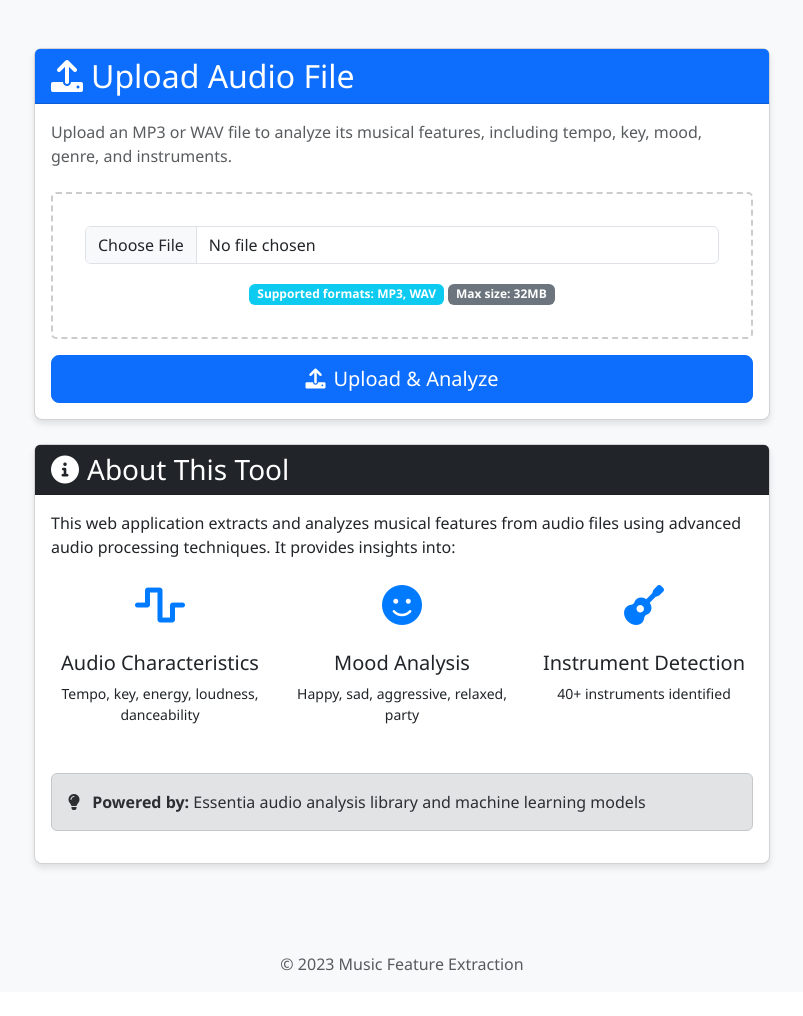
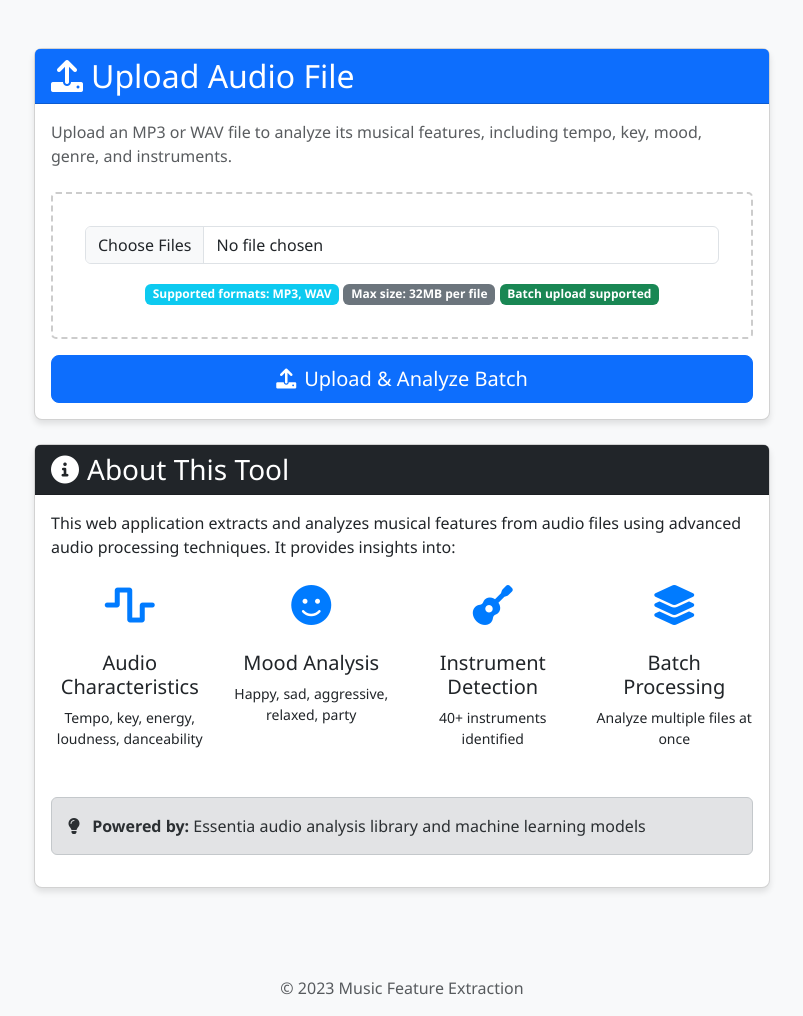
Before and after one commit to jasonmokk/music-feature-extraction, a Flask app: page / in a window 1280 px wide. Shown: the part 56-1072 px from the top of the page, without its empty margins (238-1041 px from the left). Before the commit the page ends 1027 px from the top, so only its background shows below. Run offline with Flask 2, Linux system fonts and the light colour scheme.

Commit message:
implement batch upload

```diff
--- a/web/app.py
+++ b/web/app.py
@@ -14,6 +14,7 @@ import plotly.express as px
 import plotly.graph_objects as go
 from werkzeug.utils import secure_filename
 from flask import Flask, render_template, request, redirect, url_for, flash, jsonify, send_from_directory
+from collections import defaultdict, Counter
 
 # Add the project root to the Python path
 sys.path.insert(0, os.path.abspath(os.path.join(os.path.dirname(__file__), '..')))
@@ -31,12 +32,14 @@ app = Flask(__name__)
 app.secret_key = os.urandom(24)
 app.config['UPLOAD_FOLDER'] = os.path.join(os.path.dirname(os.path.abspath(__file__)), 'static', 'uploads')
 app.config['RESULTS_FOLDER'] = os.path.join(os.path.dirname(os.path.abspath(__file__)), 'static', 'results')
+app.config['BATCH_FOLDER'] = os.path.join(os.path.dirname(os.path.abspath(__file__)), 'static', 'batch_results')
 app.config['MAX_CONTENT_LENGTH'] = 32 * 1024 * 1024  # 32 MB max upload size
 app.config['ALLOWED_EXTENSIONS'] = {'mp3', 'wav'}
 
 # Ensure directories exist
 os.makedirs(app.config['UPLOAD_FOLDER'], exist_ok=True)
 os.makedirs(app.config['RESULTS_FOLDER'], exist_ok=True)
+os.makedirs(app.config['BATCH_FOLDER'], exist_ok=True)
 
 # Initialize classifiers globally to avoid reload overhead
 models_dir = get_models_dir()
@@ -44,6 +47,9 @@ mood_classifier = MoodClassifier(models_dir)
 genre_classifier = GenreClassifier(models_dir)
 instrument_detector = InstrumentDetector(models_dir)
 mood_theme_classifier = MoodThemeClassifier(models_dir)
+
+# In-memory storage for batch tracking
+batch_registry = {}
 
 def allowed_file(filename):
     """Check if the uploaded file is allowed."""
@@ -69,6 +75,11 @@ def upload_file():
         flash('No file selected')
         return redirect(request.url)
 
+    # Get batch information if provided
+    batch_id = request.form.get('batch_id', str(uuid.uuid4()))
+    file_index = request.form.get('file_index', 0)
+    total_files = request.form.get('total_files', 1)
+
     # Process valid file
     if file and allowed_file(file.filename):
         # Generate a unique ID for this analysis
@@ -78,10 +89,29 @@ def upload_file():
         analysis_dir = os.path.join(app.config['RESULTS_FOLDER'], analysis_id)
         os.makedirs(analysis_dir, exist_ok=True)
 
+        # Create batch directory if new batch
+        batch_dir = os.path.join(app.config['BATCH_FOLDER'], batch_id)
+        os.makedirs(batch_dir, exist_ok=True)
+
+        # Register analysis in batch
+        if batch_id not in batch_registry:
+            batch_registry[batch_id] = {
+                'files': [],
+                'total_files': int(total_files),
+                'processed_files': 0
+            }
+
         # Secure the filename and save the file
         filename = secure_filename(file.filename)
         file_path = os.path.join(app.config['UPLOAD_FOLDER'], filename)
         file.save(file_path)
+
+        # Add file to batch registry
+        batch_registry[batch_id]['files'].append({
+            'analysis_id': analysis_id,
+            'filename': filename,
+            'file_path': file_path
+        })
 
         # Return the analysis ID for AJAX polling
         return jsonify({
@@ -89,7 +119,8 @@ def upload_file():
             'message': 'File uploaded successfully',
             'analysis_id': analysis_id,
             'filename': filename,
-            'file_path': file_path
+            'file_path': file_path,
+            'batch_id': batch_id
         })
 
     flash('Invalid file type. Please upload MP3 or WAV files.')
@@ -98,6 +129,8 @@ def upload_file():
 @app.route('/analyze/<analysis_id>/<filename>', methods=['POST'])
 def analyze_file(analysis_id, filename):
     """Run the analysis pipeline on the uploaded file."""
+    batch_id = request.form.get('batch_id')
+
     try:
         # File paths
         file_path = os.path.join(app.config['UPLOAD_FOLDER'], secure_filename(filename))
@@ -141,10 +174,47 @@ def analyze_file(analysis_id, filename):
         # Generate visualizations
         generate_visualizations(analysis_id, result_dir)
 
+        # Update batch information
+        if batch_id and batch_id in batch_registry:
+            batch_registry[batch_id]['processed_files'] += 1
+
+            # Find the file in the batch and update its data
+            for file_info in batch_registry[batch_id]['files']:
+                if file_info['analysis_id'] == analysis_id:
+                    file_info.update({
+                        'basic_features': basic_features,
+                        'mood': mood_results,
+                        'instruments': instrument_results,
+                        'mood_theme': mood_theme_results
+                    })
+
+                    # Determine primary mood and instrument
+                    if mood_results:
+                        # Get the mood with highest value
+                        primary_mood = max(
+                            [(k, v) for k, v in mood_results.items() if k != 'filename'],
+                            key=lambda x: x[1] if x[1] is not None else 0
+                        )
+                        file_info['primary_mood'] = primary_mood[0].replace('mood_', '').capitalize()
+
+                    if instrument_results:
+                        # Get the instrument with highest value
+                        primary_instrument = max(
+                            [(k, v) for k, v in instrument_results.items() if k != 'filename'],
+                            key=lambda x: x[1] if x[1] is not None else 0
+                        )
+                        file_info['primary_instrument'] = primary_instrument[0].capitalize()
+
+            # Check if all files in batch have been processed
+            if batch_registry[batch_id]['processed_files'] >= batch_registry[batch_id]['total_files']:
+                # Generate batch summary
+                generate_batch_summary(batch_id)
+
         return jsonify({
             'success': True,
             'message': 'Analysis completed successfully',
-            'analysis_id': analysis_id
+            'analysis_id': analysis_id,
+            'batch_id': batch_id
         })
 
     except Exception as e:
@@ -254,9 +324,146 @@ def generate_visualizations(analysis_id, result_dir):
     except Exception as e:
         print(f"Error generating visualizations: {e}")
 
+def generate_batch_summary(batch_id):
+    """Generate summary visualizations for a batch of files."""
+    try:
+        batch_dir = os.path.join(app.config['BATCH_FOLDER'], batch_id)
+
+        # Extract data from batch files
+        batch_files = batch_registry[batch_id]['files']
+
+        # Collect all mood data
+        all_moods = defaultdict(list)
+        for file_info in batch_files:
+            if 'mood' in file_info:
+                for mood, value in file_info['mood'].items():
+                    if mood != 'filename' and value is not None:
+                        all_moods[mood.replace('mood_', '').capitalize()].append(value)
+
+        # Calculate average mood values
+        avg_moods = {mood: sum(values) / len(values) for mood, values in all_moods.items()}
+
+        # Create mood distribution pie chart
+        fig = go.Figure(data=[go.Pie(
+            labels=list(avg_moods.keys()),
+            values=list(avg_moods.values()),
+            hole=.3
+        )])
+        fig.update_layout(title="Mood Distribution Across All Files")
+        mood_json = json.dumps(fig, cls=plotly.utils.PlotlyJSONEncoder)
+        with open(os.path.join(batch_dir, 'mood_distribution.json'), 'w') as f:
+            f.write(mood_json)
+
+        # Collect all instrument data
+        all_instruments = defaultdict(list)
+        for file_info in batch_files:
+            if 'instruments' in file_info:
+                for inst, value in file_info['instruments'].items():
+                    if inst != 'filename' and value is not None and isinstance(value, (int, float)):
+                        all_instruments[inst.capitalize()].append(value)
+
+        # Calculate average instrument values and get top 10
+        avg_instruments = {inst: sum(values) / len(values) for inst, values in all_instruments.items()}
+        top_instruments = sorted(avg_instruments.items(), key=lambda x: x[1], reverse=True)[:10]
+
+        # Create instrument distribution bar chart
+        fig = go.Figure([go.Bar(
+            x=[i[0] for i in top_instruments],
+            y=[i[1] for i in top_instruments],
+            marker_color='rgb(55, 83, 109)'
+        )])
+        fig.update_layout(
+            title="Top 10 Instruments Across All Files",
+            xaxis_title="Instrument",
+            yaxis_title="Average Probability",
+            yaxis=dict(range=[0, 1])
+        )
+        instrument_json = json.dumps(fig, cls=plotly.utils.PlotlyJSONEncoder)
+        with open(os.path.join(batch_dir, 'instrument_distribution.json'), 'w') as f:
+            f.write(instrument_json)
+
+        # Collect all tempo data
+        all_tempos = []
+        for file_info in batch_files:
+            if 'basic_features' in file_info and 'tempo' in file_info['basic_features']:
+                tempo = file_info['basic_features']['tempo']
+                if tempo is not None:
+                    all_tempos.append(tempo)
+
+        # Create tempo histogram
+        fig = go.Figure(data=[go.Histogram(
+            x=all_tempos,
+            nbinsx=20,
+            marker_color='rgb(245, 177, 66)'
+        )])
+        fig.update_layout(
+            title="Tempo Distribution",
+            xaxis_title="Tempo (BPM)",
+            yaxis_title="Number of Files"
+        )
+        tempo_json = json.dumps(fig, cls=plotly.utils.PlotlyJSONEncoder)
+        with open(os.path.join(batch_dir, 'tempo_distribution.json'), 'w') as f:
+            f.write(tempo_json)
+
+        # Save batch summary data
+        with open(os.path.join(batch_dir, 'batch_summary.json'), 'w') as f:
+            json.dump({
+                'batch_id': batch_id,
+                'total_files': len(batch_files),
+                'file_summaries': [
+                    {
+                        'analysis_id': file_info['analysis_id'],
+                        'filename': file_info['filename'],
+                        'duration': file_info.get('basic_features', {}).get('duration'),
+                        'tempo': file_info.get('basic_features', {}).get('tempo'),
+                        'key': file_info.get('basic_features', {}).get('key'),
+                        'scale': file_info.get('basic_features', {}).get('scale'),
+                        'energy': file_info.get('basic_features', {}).get('energy'),
+                        'primary_mood': file_info.get('primary_mood'),
+                        'primary_instrument': file_info.get('primary_instrument')
+                    }
+                    for file_info in batch_files
+                ]
+            }, f, indent=2)
+
+    except Exception as e:
+        print(f"Error generating batch summary: {e}")
+
+@app.route('/batch-results/<batch_id>')
+def show_batch_results(batch_id):
+    """Show batch analysis results page."""
+    batch_dir = os.path.join(app.config['BATCH_FOLDER'], batch_id)
+
+    # Check if batch exists
+    if not os.path.exists(batch_dir):
+        flash('Batch analysis not found')
+        return redirect(url_for('index'))
+
+    # Load batch summary
+    with open(os.path.join(batch_dir, 'batch_summary.json'), 'r') as f:
+        batch_summary = json.load(f)
+
+    # Load distribution charts
+    chart_data = {}
+    for chart_type in ['mood_distribution', 'instrument_distribution', 'tempo_distribution']:
+        chart_path = os.path.join(batch_dir, f'{chart_type}.json')
+        if os.path.exists(chart_path):
+            with open(chart_path, 'r') as f:
+                chart_data[chart_type] = f.read()
+
+    return render_template(
+        'batch-results.html',
+        batch_id=batch_id,
+        total_files=batch_summary['total_files'],
+        batch_files=batch_summary['file_summaries'],
+        mood_distribution=chart_data.get('mood_distribution'),
+        instrument_distribution=chart_data.get('instrument_distribution'),
+        tempo_distribution=chart_data.get('tempo_distribution')
+    )
+
 @app.route('/results/<analysis_id>')
 def show_results(analysis_id):
-    """Show analysis results page."""
+    """Show individual file analysis results page."""
     result_dir = os.path.join(app.config['RESULTS_FOLDER'], analysis_id)
 
     # Check if analysis exists
@@ -285,6 +492,35 @@ def show_results(analysis_id):
         chart_files=chart_files
     )
 
+@app.route('/export-batch/<batch_id>')
+def export_batch_results(batch_id):
+    """Export batch results as CSV."""
+    batch_dir = os.path.join(app.config['BATCH_FOLDER'], batch_id)
+
+    # Check if batch exists
+    if not os.path.exists(batch_dir) or not os.path.exists(os.path.join(batch_dir, 'batch_summary.json')):
+        flash('Batch not found')
+        return redirect(url_for('index'))
+
+    # Load batch summary
+    with open(os.path.join(batch_dir, 'batch_summary.json'), 'r') as f:
+        batch_summary = json.load(f)
+
+    # Create DataFrame from file summaries
+    df = pd.DataFrame(batch_summary['file_summaries'])
+
+    # Save to CSV
+    csv_path = os.path.join(batch_dir, 'batch_export.csv')
+    df.to_csv(csv_path, index=False)
+
+    # Return the file
+    return send_from_directory(
+        os.path.dirname(csv_path),
+        os.path.basename(csv_path),
+        as_attachment=True,
+        download_name=f'music_analysis_batch_{batch_id}.csv'
+    )
+
 @app.route('/static/<path:filename>')
 def static_files(filename):
     """Serve static files."""
--- a/web/static/js/upload.js
+++ b/web/static/js/upload.js
@@ -1,6 +1,6 @@
 /**
  * Music Feature Extraction Web UI
- * JavaScript for handling file upload and analysis.
+ * JavaScript for handling file upload and batch analysis.
  */
 
 $(document).ready(function() {
@@ -8,25 +8,39 @@ $(document).ready(function() {
     $('#upload-form').on('submit', function(e) {
         e.preventDefault();
 
-        // Get the file
+        // Get the files
         const fileInput = document.getElementById('file');
         if (!fileInput.files.length) {
-            alert('Please select a file to upload');
+            alert('Please select at least one file to upload');
             return;
         }
 
-        const file = fileInput.files[0];
+        const files = fileInput.files;
+        const totalFiles = files.length;
+        let validFiles = [];
 
-        // Check file size (max 32MB)
-        if (file.size > 32 * 1024 * 1024) {
-            alert('File size exceeds the 32MB limit');
-            return;
+        // Validate all files
+        for (let i = 0; i < totalFiles; i++) {
+            const file = files[i];
+
+            // Check file size (max 32MB)
+            if (file.size > 32 * 1024 * 1024) {
+                alert(`File ${file.name} exceeds the 32MB limit and will be skipped`);
+                continue;
+            }
+
+            // Check file type
+            const fileType = file.name.split('.').pop().toLowerCase();
+            if (!['mp3', 'wav'].includes(fileType)) {
+                alert(`File ${file.name} is not an MP3 or WAV file and will be skipped`);
+                continue;
+            }
+
+            validFiles.push(file);
         }
 
-        // Check file type
-        const fileType = file.name.split('.').pop().toLowerCase();
-        if (!['mp3', 'wav'].includes(fileType)) {
-            alert('Only MP3 and WAV files are supported');
+        if (validFiles.length === 0) {
+            alert('No valid files to process');
             return;
         }
 
@@ -34,9 +48,54 @@ $(document).ready(function() {
         $('#upload-container').addClass('d-none');
         $('#progress-container').removeClass('d-none');
 
-        // Prepare form data for upload
+        // Create a batch ID for this upload
+        const batchId = generateUUID();
+
+        // Track progress
+        let filesProcessed = 0;
+        let totalProgress = 0;
+
+        // Start processing each file
+        processNextFile(validFiles, 0, batchId, totalFiles);
+    });
+
+    /**
+     * Process files one by one
+     */
+    function processNextFile(files, index, batchId, totalFiles) {
+        if (index >= files.length) {
+            // All files processed, redirect to batch results
+            $('#status-message').html(`
+                <i class="fas fa-check-circle me-2"></i>
+                All files processed! Loading results...
+            `);
+
+            setTimeout(function() {
+                window.location.href = `/batch-results/${batchId}`;
+            }, 1500);
+
+            return;
+        }
+
+        const file = files[index];
+        const currentFileNum = index + 1;
+
+        // Update status message
+        $('#status-message').html(`
+            <i class="fas fa-file-audio me-2"></i>
+            Processing file ${currentFileNum} of ${files.length}: ${file.name}
+        `);
+
+        // Calculate overall progress percentage
+        const overallProgress = Math.round((index / files.length) * 50);
+        updateProgressBar(overallProgress);
+
+        // Prepare form data for this file
         const formData = new FormData();
         formData.append('file', file);
+        formData.append('batch_id', batchId);
+        formData.append('file_index', index);
+        formData.append('total_files', files.length);
 
         // Upload the file
         $.ajax({
@@ -45,67 +104,75 @@ $(document).ready(function() {
             data: formData,
             processData: false,
             contentType: false,
-            xhr: function() {
-                const xhr = new window.XMLHttpRequest();
-                xhr.upload.addEventListener('progress', function(e) {
-                    if (e.lengthComputable) {
-                        const percent = Math.round((e.loaded / e.total) * 100);
-                        $('#upload-progress').width(percent + '%');
-                        $('#upload-progress').text(percent + '%');
-                    }
-                }, false);
-                return xhr;
+            success: function(response) {
+                if (response.success) {
+                    // Start the analysis for this file
+                    analyzeFile(response.analysis_id, response.filename, batchId, function() {
+                        // Move to next file
+                        processNextFile(files, index + 1, batchId, totalFiles);
+                    });
+                } else {
+                    alert(`Error processing ${file.name}: ${response.message}`);
+                    // Continue with next file despite error
+                    processNextFile(files, index + 1, batchId, totalFiles);
+                }
+            },
+            error: function() {
+                alert(`An error occurred during upload of ${file.name}`);
+                // Continue with next file despite error
+                processNextFile(files, index + 1, batchId, totalFiles);
+            }
+        });
+    }
+
+    /**
+     * Analyze a single file after upload
+     */
+    function analyzeFile(analysisId, filename, batchId, callback) {
+        // Update status
+        $('#status-message').html(`
+            <i class="fas fa-cogs fa-spin me-2"></i>
+            Analyzing features for: ${filename}
+        `);
+
+        $.ajax({
+            url: `/analyze/${analysisId}/${filename}`,
+            type: 'POST',
+            data: {
+                batch_id: batchId
             },
             success: function(response) {
                 if (response.success) {
-                    // Update status
-                    $('#status-message').html(`
-                        <i class="fas fa-cogs fa-spin me-2"></i>
-                        Analyzing audio features...
-                    `);
-                    $('#upload-progress').width('50%');
-                    $('#upload-progress').text('50%');
-
-                    // Start the analysis
-                    startAnalysis(response.analysis_id, response.filename);
+                    // File analyzed successfully
+                    callback();
                 } else {
-                    showError('Upload failed: ' + response.message);
+                    alert(`Analysis failed for ${filename}: ${response.message}`);
+                    callback();
                 }
             },
             error: function() {
-                showError('An error occurred during file upload');
+                alert(`An error occurred during analysis of ${filename}`);
+                callback();
             }
         });
-    });
+    }
 
     /**
-     * Start the analysis process after upload
+     * Update the progress bar
      */
-    function startAnalysis(analysisId, filename) {
-        $.ajax({
-            url: `/analyze/${analysisId}/${filename}`,
-            type: 'POST',
-            success: function(response) {
-                if (response.success) {
-                    // Update progress
-                    $('#upload-progress').width('100%');
-                    $('#upload-progress').text('100%');
-                    $('#status-message').html(`
-                        <i class="fas fa-check-circle me-2"></i>
-                        Analysis complete! Loading results...
-                    `);
+    function updateProgressBar(percent) {
+        $('#upload-progress').width(percent + '%');
+        $('#upload-progress').text(percent + '%');
+    }
 
-                    // Redirect to results page
-                    setTimeout(function() {
-                        window.location.href = `/results/${analysisId}`;
-                    }, 1000);
-                } else {
-                    showError('Analysis failed: ' + response.message);
-                }
-            },
-            error: function() {
-                showError('An error occurred during audio analysis');
-            }
+    /**
+     * Generate a UUID for batch tracking
+     */
+    function generateUUID() {
+        return 'xxxxxxxx-xxxx-4xxx-yxxx-xxxxxxxxxxxx'.replace(/[xy]/g, function(c) {
+            const r = Math.random() * 16 | 0;
+            const v = c === 'x' ? r : (r & 0x3 | 0x8);
+            return v.toString(16);
         });
     }
 
--- a/web/templates/index.html
+++ b/web/templates/index.html
@@ -43,17 +43,18 @@
                             <form id="upload-form" enctype="multipart/form-data">
                                 <div class="mb-3">
                                     <div class="custom-file-upload">
-                                        <input type="file" class="form-control" id="file" name="file" accept=".mp3,.wav">
+                                        <input type="file" class="form-control" id="file" name="file" accept=".mp3,.wav" multiple>
                                         <div class="mt-3 text-center">
                                             <span class="badge bg-info">Supported formats: MP3, WAV</span>
-                                            <span class="badge bg-secondary">Max size: 32MB</span>
+                                            <span class="badge bg-secondary">Max size: 32MB per file</span>
+                                            <span class="badge bg-success">Batch upload supported</span>
                                         </div>
                                     </div>
                                 </div>
 
                                 <div class="d-grid gap-2">
                                     <button type="submit" class="btn btn-primary btn-lg">
-                                        <i class="fas fa-upload me-2"></i>Upload & Analyze
+                                        <i class="fas fa-upload me-2"></i>Upload & Analyze Batch
                                     </button>
                                 </div>
                             </form>
@@ -82,26 +83,33 @@
                         <p>This web application extracts and analyzes musical features from audio files using advanced audio processing techniques. It provides insights into:</p>
 
                         <div class="row text-center feature-icons">
-                            <div class="col-md-4 mb-3">
+                            <div class="col-md-3 mb-3">
                                 <div class="feature-icon">
                                     <i class="fas fa-wave-square"></i>
                                 </div>
                                 <h5>Audio Characteristics</h5>
                                 <p class="small">Tempo, key, energy, loudness, danceability</p>
                             </div>
-                            <div class="col-md-4 mb-3">
+                            <div class="col-md-3 mb-3">
                                 <div class="feature-icon">
                                     <i class="fas fa-smile"></i>
                                 </div>
                                 <h5>Mood Analysis</h5>
                                 <p class="small">Happy, sad, aggressive, relaxed, party</p>
                             </div>
-                            <div class="col-md-4 mb-3">
+                            <div class="col-md-3 mb-3">
                                 <div class="feature-icon">
                                     <i class="fas fa-guitar"></i>
                                 </div>
                                 <h5>Instrument Detection</h5>
                                 <p class="small">40+ instruments identified</p>
+                            </div>
+                            <div class="col-md-3 mb-3">
+                                <div class="feature-icon">
+                                    <i class="fas fa-layer-group"></i>
+                                </div>
+                                <h5>Batch Processing</h5>
+                                <p class="small">Analyze multiple files at once</p>
                             </div>
                         </div>
 
```
Also changed, not shown: web/templates/batch-results.html (added, +183 -0 lines), web/templates/results.html (+6 -6 lines), README.md, web/README.md, 1 other file.
